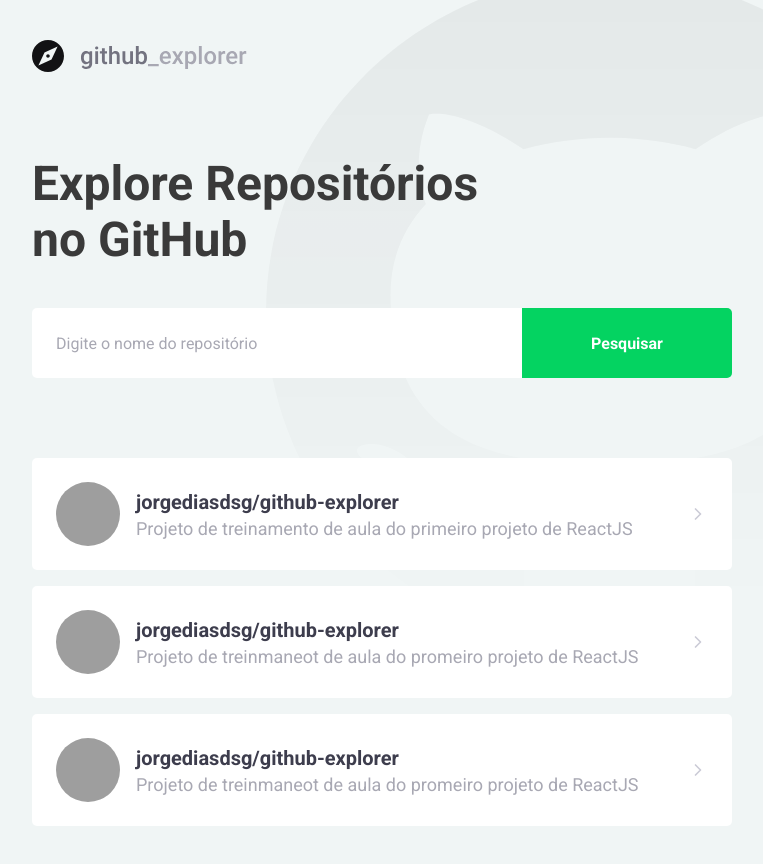
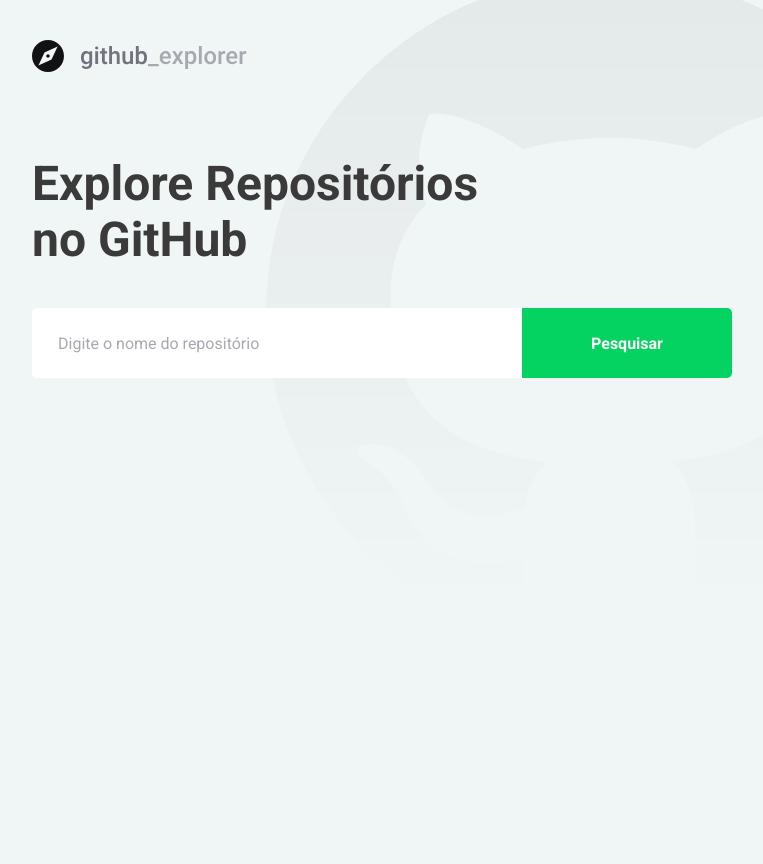
Before and after one commit to jorgediasdsg/github-explorer, a React (Create React App) app in the folder 05-primeiro-projeto-react/: page / in a window 1280 px wide. Shown: the whole page, without its empty margins (148-911 px from the left). After the commit the page ends 800 px from the top, so only its background shows below. Built offline with nearby package versions, Linux system fonts and the light colour scheme; grey boxes are pictures that could not be loaded.

Commit message:
🚀[X] Get Github API

```diff
--- a/05-primeiro-projeto-react/package.json
+++ b/05-primeiro-projeto-react/package.json
@@ -12,6 +12,7 @@
     "@types/react-dom": "^16.9.0",
     "@types/react-router-dom": "^5.1.5",
     "@types/styled-components": "^5.1.0",
+    "axios": "^0.19.2",
     "polished": "^3.6.5",
     "react": "^16.13.1",
     "react-dom": "^16.13.1",
--- a/05-primeiro-projeto-react/src/pages/Dashboard/index.tsx
+++ b/05-primeiro-projeto-react/src/pages/Dashboard/index.tsx
@@ -1,52 +1,76 @@
-import React from 'react';
+import React, { useState, FormEvent } from 'react';
 import { FiChevronRight } from 'react-icons/fi';
+import api from '../../services/api';
 
 import logoImg from '../../assets/logo.svg';
-import { Title, Form, Repositories } from './styles';
+import { Title, Form, Repositories, Error } from './styles';
+import Repository from '../Repository';
+
+interface Repository {
+  full_name: string;
+  description: string;
+  owner: {
+    login: string;
+    avatar_url: string;
+  };
+}
 
 const Dashboard: React.FC = () => {
+  const [newRepo, setNewRepo] = useState('');
+  const [inputError, setInputError] = useState('');
+  const [repositories, setRepositories] = useState<Repository[]>([]);
+
+  async function handleAddRepository(
+    event:FormEvent<HTMLFormElement>,
+    ):Promise<void> {
+      event.preventDefault();
+
+      if (!newRepo){
+        setInputError('Digite o autor / nome do repositório')
+        return;
+      }
+
+      try {
+        const response = await api.get<Repository>(`repos/${newRepo}`);
+
+        const repository = response.data;
+
+        setRepositories([...repositories, repository]);
+        setNewRepo('');
+        setInputError('');
+      } catch (err) {
+        setInputError('Erro na busca por este repositório.')
+      }
+
+  }
+
   return (
     <>
       <img src={logoImg} alt="Github Explorer" />
       <Title>Explore Repositórios no GitHub</Title>
-      <Form>
-        <input placeholder="Digite o nome do repositório" />
+      <Form hasError={ !!inputError } onSubmit={handleAddRepository}>
+        <input
+          value={newRepo}
+          onChange={e => setNewRepo(e.target.value)}
+          placeholder="Digite o nome do repositório"
+        />
         <button type="submit">Pesquisar</button>
       </Form>
+      {inputError && <Error>{inputError}</Error>}
       <Repositories>
-        <a href="teste">
+        {repositories.map(repository => (
+            <a key={repository.full_name} href="teste">
             <img
-            src="https://avatars2.githubusercontent.com/u/16909215?s=460&u=9382e8dac305174f9148d2573cda31bf14cb2400&v=4"
-            alt="Jorge Dias"
+              src={repository.owner.avatar_url}
+              alt={repository.owner.login}
             />
             <div>
-            <strong>jorgediasdsg/github-explorer</strong>
-            <p>Projeto de treinamento de aula do primeiro projeto de ReactJS</p>
+              <strong>{repository.full_name}</strong>
+              <p>{repository.description}</p>
             </div>
             <FiChevronRight size={20} />
           </a>
-        <a href="teste">
-          <img
-            src="https://avatars2.githubusercontent.com/u/16909215?s=460&u=9382e8dac305174f9148d2573cda31bf14cb2400&v=4"
-            alt="Jorge Dias"
-          />
-          <div>
-            <strong>jorgediasdsg/github-explorer</strong>
-            <p>Projeto de treinmaneot de aula do promeiro projeto de ReactJS</p>
-          </div>
-          <FiChevronRight size={20} />
-        </a>
-        <a href="teste">
-          <img
-            src="https://avatars2.githubusercontent.com/u/16909215?s=460&u=9382e8dac305174f9148d2573cda31bf14cb2400&v=4"
-            alt="Jorge Dias"
-          />
-          <div>
-            <strong>jorgediasdsg/github-explorer</strong>
-            <p>Projeto de treinmaneot de aula do promeiro projeto de ReactJS</p>
-          </div>
-          <FiChevronRight size={20} />
-        </a>
+        ))}
       </Repositories>
     </>
   );
--- a/05-primeiro-projeto-react/src/pages/Dashboard/styles.ts
+++ b/05-primeiro-projeto-react/src/pages/Dashboard/styles.ts
@@ -1,5 +1,9 @@
-import styled from 'styled-components';
+import styled, { css } from 'styled-components';
 import { shade } from 'polished';
+
+interface FormsProps {
+  hasError: boolean;
+}
 
 export const Title = styled.h1`
   font-size: 48px;
@@ -10,7 +14,7 @@ export const Title = styled.h1`
   margin-top: 80px;
 `;
 
-export const Form = styled.form`
+export const Form = styled.form<FormsProps>`
   margin-top: 40px;
   max-width: 700px;
 
@@ -23,6 +27,12 @@ export const Form = styled.form`
     border: 0;
     border-radius: 5px 0 0 5px;
     color: #3a3a3a;
+    border: 2px solid #fff;
+    border-right: 0;
+
+    ${(props) => props.hasError && css`
+      border-color: #c53030;
+    `}
 
     &::placeholder {
       color: #a8a8b3;
@@ -42,6 +52,11 @@ export const Form = styled.form`
       background: ${shade(0.2, '#04d361')};
     }
   }
+`;
+export const Error = styled.span`
+  display: block;
+  color: #c53030;
+  margin-top: 8px;
 `;
 
 export const Repositories = styled.div`
@@ -73,7 +88,9 @@ export const Repositories = styled.div`
       border-radius: 50%;
     }
     div {
-      margin-left: 16px;
+      margin: 0 16px;
+      flex: 1;
+
       strong {
         font-size: 20px;
         color: #3d3d4d;
--- /dev/null
+++ b/05-primeiro-projeto-react/src/services/api.ts
@@ -0,0 +1,7 @@
+import axios from 'axios';
+
+const api = axios.create({
+  baseURL: 'https://api.github.com',
+});
+
+export default api;
```
Also changed, not shown: 05-primeiro-projeto-react/.eslintrc.json, 1 other file (tests, documents, lock files or other folders). Lines whose indentation alone changed are shown as unchanged.
